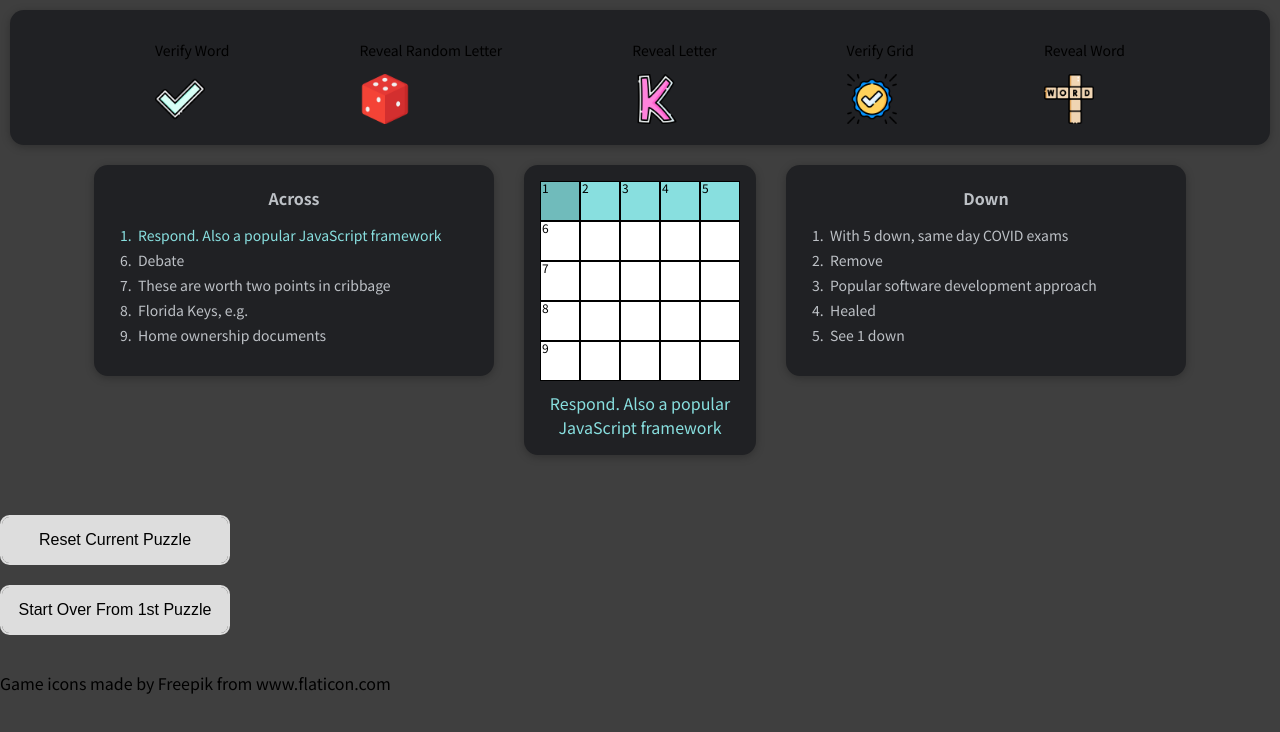
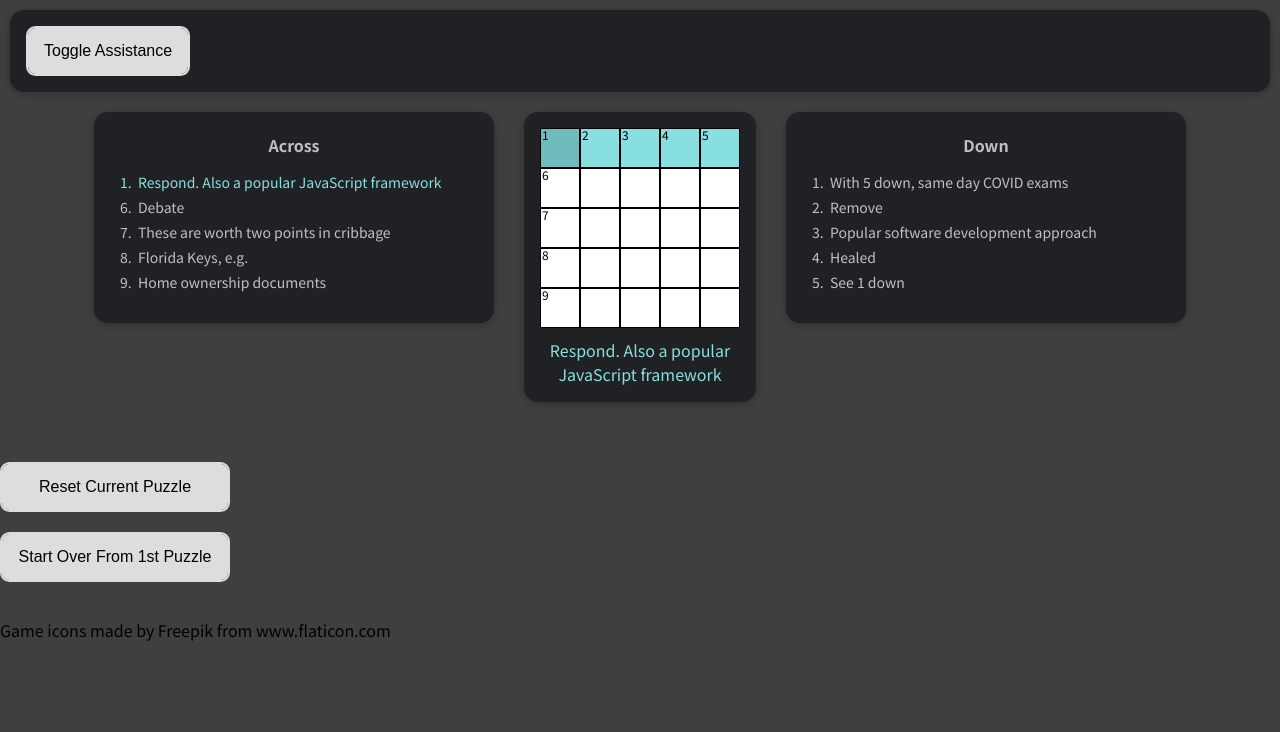
Before and after one commit to bka04/wedding, a React (Create React App) app: page / in a window 1280 px wide. Shown: the top 732 px of the page. Built offline with nearby package versions, Linux system fonts and the light colour scheme.

Commit message:
Add toggle assistance

```diff
--- a/src/components/crosswords/CrosswordPowerUps.js
+++ b/src/components/crosswords/CrosswordPowerUps.js
@@ -1,15 +1,34 @@
 import "./CrosswordPowerUps.css";
+import Button from "../UI/Button";
+import { Fragment, useState } from "react";
 
 const icons = [
-  {id: "verifyWord", imgId: "checkmark", text: "Verify Word"},
-  {id: "revealRandomLetter", imgId: "die", text: "Reveal Random Letter"},
-  {id: "revealLetter", imgId: "k", text: "Reveal Letter"},
+  { id: "verifyWord", imgId: "checkmark", text: "Verify Word" },
+  { id: "revealRandomLetter", imgId: "die", text: "Reveal Random Letter" },
+  { id: "revealLetter", imgId: "k", text: "Reveal Letter" },
   // {id: "revealLetterEverywhere", imgId: "buyLetter", text: "Reveal Letter Everywhere"},
-  {id: "verifyGrid", imgId: "check", text: "Verify Grid"},
-  {id: "revealWord", imgId: "word", text: "Reveal Word"}
+  { id: "verifyGrid", imgId: "check", text: "Verify Grid" },
+  { id: "revealWord", imgId: "word", text: "Reveal Word" },
 ];
 
-const crosswordPowerUps = (props) => {
+const CrosswordPowerUps = (props) => {
+  const [showAssistance, setShowAssistance] = useState(false);
+
+  const toggleAssistance = () => {
+    setShowAssistance(!showAssistance);
+  };
+
+  return (
+    <Fragment>
+      <Button className="resetBtn" onClick={toggleAssistance}>
+        Toggle Assistance
+      </Button>
+      { showAssistance ? <PowerUps onClick={props.onClick}></PowerUps> : null}
+    </Fragment>
+  );
+};
+
+const PowerUps = (props) => {
   return (
     <div className="crosswordPowerUps">
       {icons.map((icon) => (
@@ -31,7 +50,7 @@ const crosswordPowerUps = (props) => {
         </div>
       ))}
     </div>
-  )
-}
+  );
+};
 
-export default crosswordPowerUps;
+export default CrosswordPowerUps;
```
